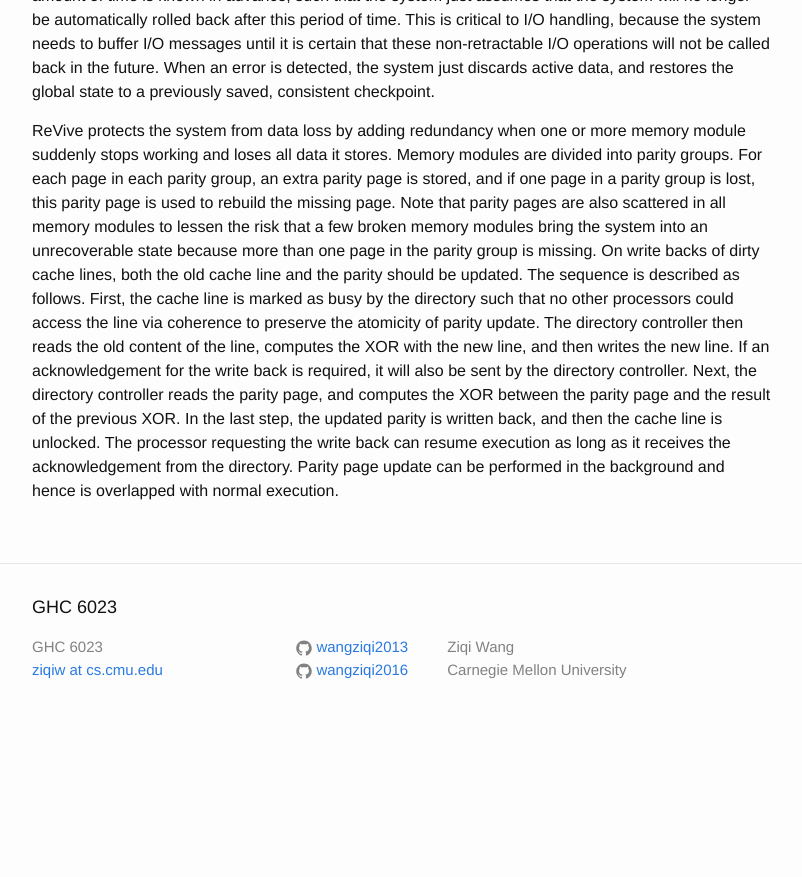
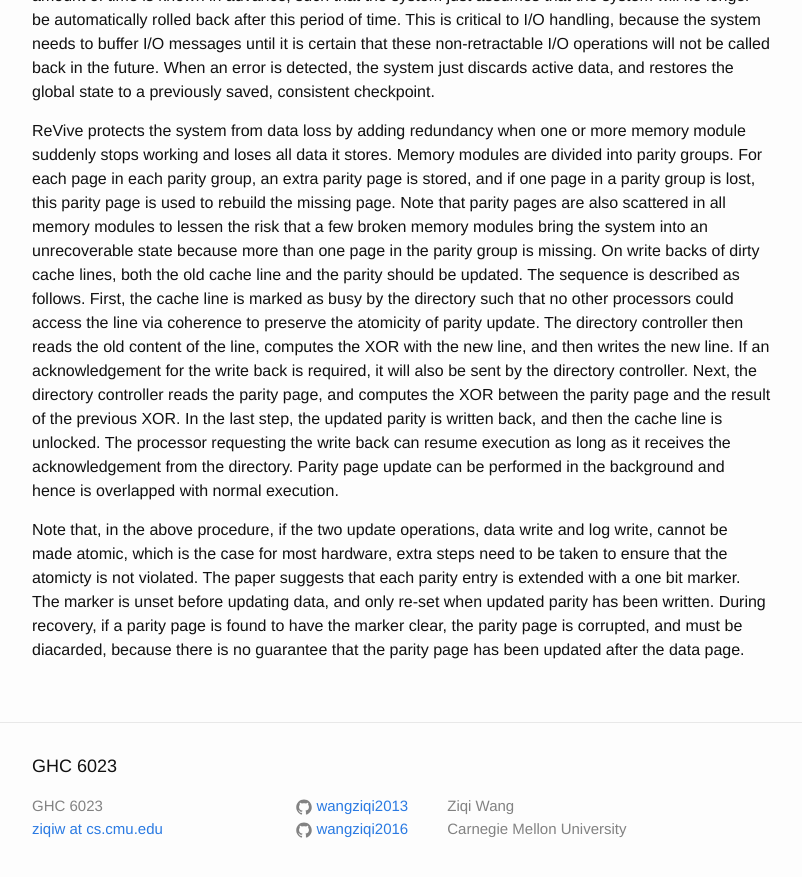
Before and after one commit to wangziqi2013/wangziqi2013.github.io, a Jekyll site: the page built from _posts/2019-03-09-revive.markdown, in a window 1280 px wide and 900 px high, scrolled down 1045 px. Shown: the top 877 px of the window, without its empty margins (238-1040 px from the left). Built offline with Jekyll 4.4.1, drawn with Linux system fonts in a browser that asks for light colours; before the commit the page ends 1786 px from its top, so only the background shows below that.

Commit message:
Adding marker

```diff
--- a/_posts/2019-03-09-revive.markdown
+++ b/_posts/2019-03-09-revive.markdown
@@ -50,3 +50,10 @@ between the parity page and the result of the previous XOR. In the last step, th
 the cache line is unlocked. The processor requesting the write back can resume execution as long as it receives the
 acknowledgement from the directory. Parity page update can be performed in the background and hence is overlapped with
 normal execution.
+
+Note that, in the above procedure, if the two update operations, data write and log write, cannot be made atomic,
+which is the case for most hardware, extra steps need to be taken to ensure that the atomicty is not violated. The paper
+suggests that each parity entry is extended with a one bit marker. The marker is unset before updating data, and only
+re-set when updated parity has been written. During recovery, if a parity page is found to have the marker clear, the
+parity page is corrupted, and must be diacarded, because there is no guarantee that the parity page has been updated
+after the data page.
```
